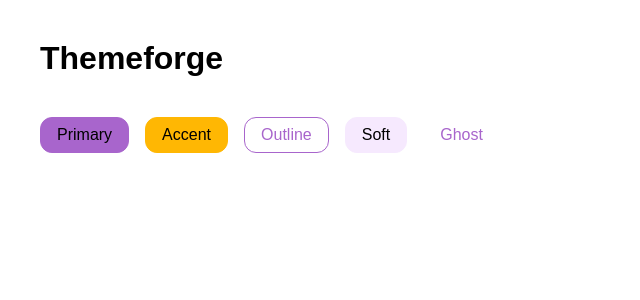
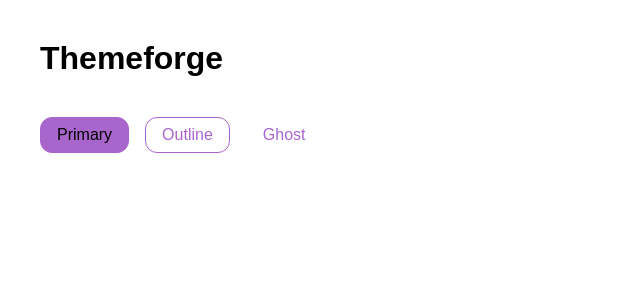
Before and after one commit to Seb-Prod/themeforge, a Next.js app in the folder apps/web/: page / in a window 1280 px wide. Shown: the top 300 px of the page, without its empty margins (0-640 px from the left). Built offline with nearby package versions, Linux system fonts and the light colour scheme.

Commit message:
refactor component tokens to use css state variables

```diff
--- a/apps/web/src/app/page.tsx
+++ b/apps/web/src/app/page.tsx
@@ -1,38 +1,25 @@
 import { Button } from "@/components/ui/Button";
 import styles from "./page.module.css";
+import { createTheme, exportThemeCss } from "@themeforge/color-engine";
 
 export default function Home() {
+
+  const theme = createTheme({
+    colors: { primary: "#a865cc" },
+  });
+
+  console.log(exportThemeCss(theme));
   return (
     <main className={styles.page}>
-
-      <h1>
-        Themeforge
-      </h1>
+      <h1>Themeforge</h1>
 
       <div className={styles.buttons}>
+        <Button>Primary</Button>
 
-        <Button>
-          Primary
-        </Button>
+        <Button variant="outline">Outline</Button>
 
-        <Button color="accent">
-          Accent
-        </Button>
-
-        <Button variant="outline">
-          Outline
-        </Button>
-
-        <Button variant="soft">
-          Soft
-        </Button>
-
-        <Button variant="ghost">
-          Ghost
-        </Button>
-
+        <Button variant="ghost">Ghost</Button>
       </div>
-
     </main>
   );
 }
--- a/apps/web/src/components/ui/Button/Button.module.css
+++ b/apps/web/src/components/ui/Button/Button.module.css
@@ -1,10 +1,10 @@
 .root {
+  background: var(--variant-background);
+  color: var(--variant-text);
+  border: 1px solid var(--variant-border);
+
   padding: 0.5rem 1rem;
   border-radius: var(--radius-md);
-
-  background: var(--variant-bg);
-  color: var(--variant-text);
-  border: 1px solid var(--variant-border);
 
   cursor: pointer;
 
@@ -13,3 +13,31 @@
     color .2s,
     border-color .2s;
 }
+
+
+.root:hover {
+  background: var(--variant-hover-background);
+  color: var(--variant-hover-text);
+  border-color: var(--variant-hover-border);
+}
+
+
+.root:active {
+  background: var(--variant-active-background);
+  color: var(--variant-active-text);
+  border-color: var(--variant-active-border);
+}
+
+
+.root:focus-visible {
+  background: var(--variant-focus-background);
+  color: var(--variant-focus-text);
+  border-color: var(--variant-focus-border);
+}
+
+
+.root:disabled {
+  background: var(--variant-disabled-background);
+  color: var(--variant-disabled-text);
+  border-color: var(--variant-disabled-border);
+}
--- a/apps/web/src/components/ui/Button/Button.tsx
+++ b/apps/web/src/components/ui/Button/Button.tsx
@@ -6,28 +6,16 @@ import styles from "./Button.module.css";
 type ButtonProps = {
   children: ReactNode;
   color?: "primary" | "accent";
-  variant?:
-    | "solid"
-    | "soft"
-    | "outline"
-    | "ghost"
-    | "link";
+  variant?: "solid" | "soft" | "outline" | "ghost" | "link";
 };
-
 
 export function Button({
   children,
   color = "primary",
   variant = "solid",
 }: ButtonProps) {
-
   return (
-    <button
-      className={styles.root}
-      data-color={color}
-      data-variant={variant}
-      data-state={"default"}
-    >
+    <button className={styles.root} data-color={color} data-variant={variant}>
       {children}
     </button>
   );
--- a/apps/web/src/theme/ThemeProvider.tsx
+++ b/apps/web/src/theme/ThemeProvider.tsx
@@ -12,6 +12,8 @@ export function ThemeProvider({ children }: { children: React.ReactNode }) {
       },
     });
 
+
+
     const style = document.createElement("style");
 
     style.id = "themeforge";
@@ -19,7 +21,7 @@ export function ThemeProvider({ children }: { children: React.ReactNode }) {
     style.textContent = exportThemeCss(theme);
 
     document.head.appendChild(style);
-
+    console.log(style)
     return () => {
       style.remove();
     };
--- a/packages/color-engine/src/css/generate-component-css.ts
+++ b/packages/color-engine/src/css/generate-component-css.ts
@@ -3,8 +3,12 @@ import { CssRule } from "../css";
 import { entries } from "../utils";
 
 /**
- * Génère les mappings CSS dynamiques
- * utilisés par les composants.
+ * Génère les variables CSS de variantes consommées
+ * par les composants.
+ *
+ * Les états ne sont pas appliqués ici.
+ * Le composant gère les pseudo-classes CSS :
+ * :hover, :active, :focus-visible, :disabled
  */
 export function generateComponentCss(
   scheme: ThemeScheme,
@@ -13,19 +17,37 @@ export function generateComponentCss(
 
   entries(scheme.colors).forEach(([color, value]) => {
     entries(value.semantic).forEach(([variant, states]) => {
+
+      const declarations: Record<string, string> = {};
+
       entries(states).forEach(([state]) => {
-        rules.push({
-          selector: `[data-color="${color}"][data-variant="${variant}"][data-state="${state}"]`,
+        const prefix =
+          state === "default"
+            ? "variant"
+            : `variant-${state}`;
 
-          declarations: {
-            "--variant-bg": `var(--color-${color}-${variant}-${state}-background)`,
+        declarations[
+          `--${prefix}-background`
+        ] =
+          `var(--color-${color}-${variant}-${state}-background)`;
 
-            "--variant-text": `var(--color-${color}-${variant}-${state}-text)`,
+        declarations[
+          `--${prefix}-text`
+        ] =
+          `var(--color-${color}-${variant}-${state}-text)`;
 
-            "--variant-border": `var(--color-${color}-${variant}-${state}-border)`,
-          },
-        });
+        declarations[
+          `--${prefix}-border`
+        ] =
+          `var(--color-${color}-${variant}-${state}-border)`;
       });
+
+
+      rules.push({
+        selector: `[data-color="${color}"][data-variant="${variant}"]`,
+        declarations,
+      });
+
     });
   });
 
```
